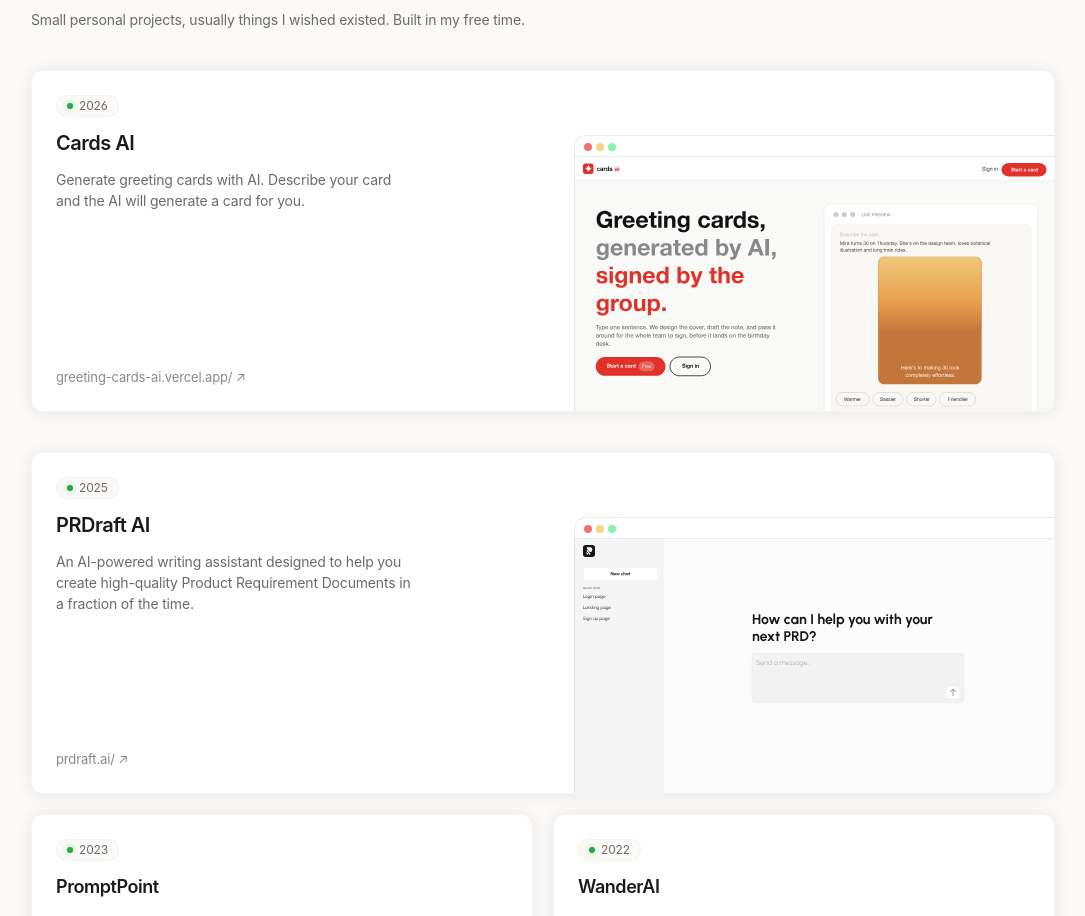
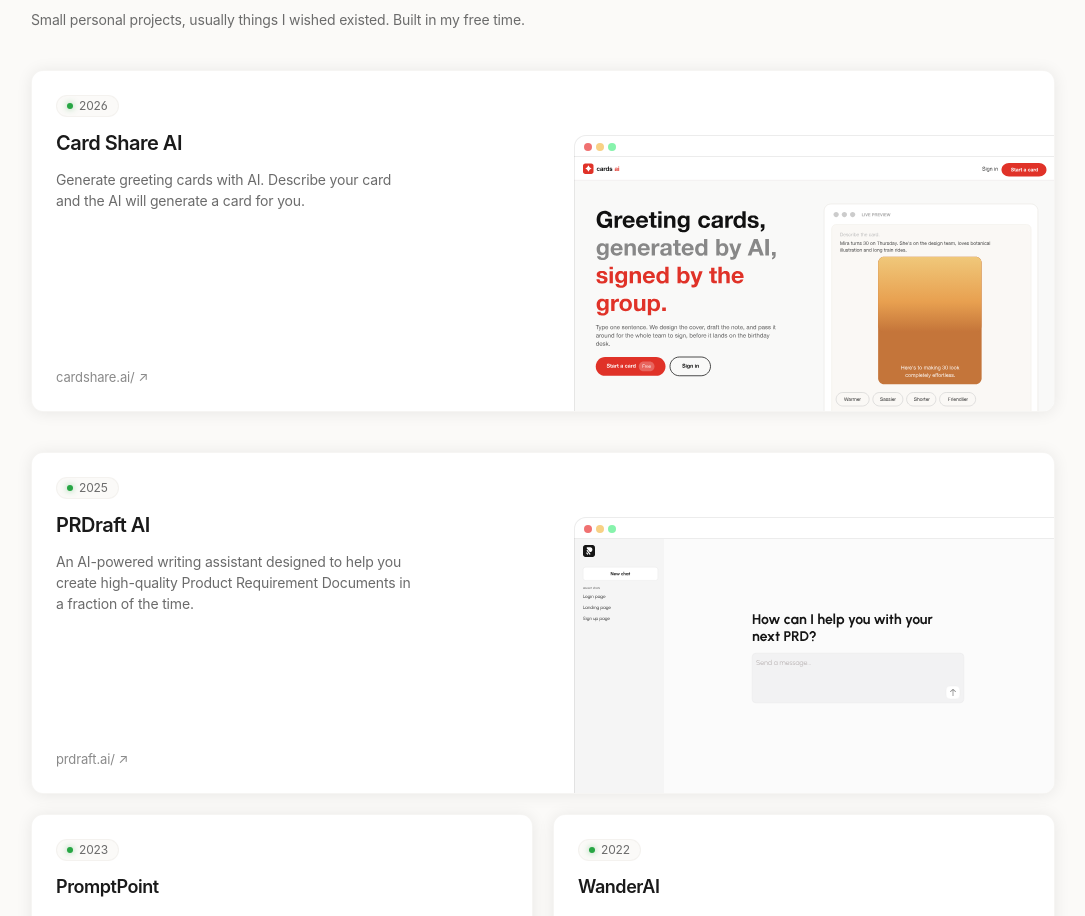
Before and after one commit to aranbruce/aranbc.com, a Next.js app: page / in a window 1280 px wide. Shown: the part 1060-1976 px from the top of the page, without its empty margins (97-1182 px from the left). Built offline with nearby package versions, Linux system fonts and the light colour scheme.

Commit message:
Update project link and title in ProjectsSection component
- Changed the project link from "https://greeting-cards-ai.vercel.app/" to "https://cardshare.ai/".
- Updated the project title from "Cards AI" to "Card Share AI".
- Modified the alt text for the project image to reflect the new title.

```diff
--- a/components/projects-section.tsx
+++ b/components/projects-section.tsx
@@ -67,8 +67,8 @@ export function ProjectsSection() {
       {/* Cards */}
       <div className="flex flex-col gap-5">
         <ProjectCard
-          href="https://greeting-cards-ai.vercel.app/"
-          title="Cards AI"
+          href="https://cardshare.ai/"
+          title="Card Share AI"
           description="Generate greeting cards with AI. Describe your card and the AI will generate a card for you."
           year="2026"
           layout="horizontal"
@@ -76,7 +76,7 @@ export function ProjectsSection() {
             <ThemedImage
               src="/cardsAi.svg"
               darkSrc="/cardsAi-dark.svg"
-              alt="Cards AI website in browser"
+              alt="Card Share AI website in browser"
               width={480}
               height={276}
               sizes="(max-width: 768px) 100vw, (max-width: 1024px) 60vw, 600px"
```
